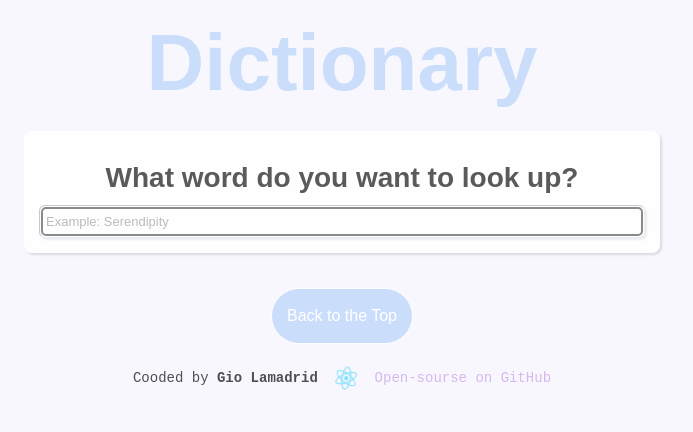
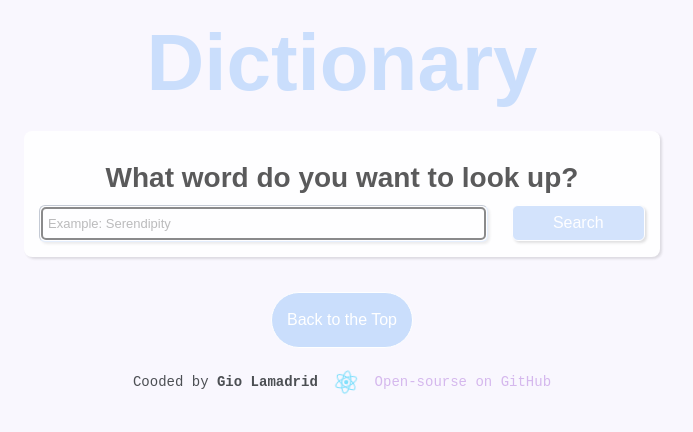
Before and after one commit to digitaleAffen/dictionary, a React (Create React App) app: page / in a window 1280 px wide. Shown: the top 432 px of the page, without its empty margins (298-991 px from the left). Built offline with nearby package versions, Linux system fonts and the light colour scheme; no server answers.

Commit message:
Setup search Button

```diff
--- a/src/App.css
+++ b/src/App.css
@@ -74,7 +74,7 @@ a:hover {
   }
 }
 
-@media (max-width: 768px) {
+@media (max-width: 576px) {
   .container {
     max-width: 360px;
   }
--- a/src/Dictionary.css
+++ b/src/Dictionary.css
@@ -24,15 +24,32 @@
 .searchBar {
   border-color: #cadefc;
   font-size: small;
-  padding: 5px;
+  padding: 7px;
 }
 
 .searchBar:focus-visible {
   opacity: 0.6;
 }
 
+.search-button {
+  background: #cadefc;
+  border: 1px solid;
+  border-radius: 50px;
+  color: white;
+  padding: 5px;
+}
+.search-button:hover {
+  background: #cca8e9;
+  color: white;
+  transition: all 150ms ease-in-out;
+}
+
 @media (max-width: 768px) {
   .Dictionary h1 {
     font-size: 19px;
   }
+
+  .search-button {
+    margin-top: 10px;
+  }
 }
--- a/src/Dictionary.js
+++ b/src/Dictionary.js
@@ -52,6 +52,8 @@ export default function Dictionary(props) {
         <section>
           <h1>What word do you want to look up?</h1>
           <form onSubmit={handleSubmit}>
+            <div className="row">
+              <div className="col-md-9">
                 <input
                   type="search"
                   autoFocus={true}
@@ -59,6 +61,12 @@ export default function Dictionary(props) {
                   placeholder="Example: Serendipity"
                   className="searchBar"
                 />
+              </div>
+
+              <div className="col-md-3">
+                <input type="submit" value="Search" className="search-button" />
+              </div>
+            </div>
           </form>
         </section>
         <WordData results={results} />
```
Lines whose indentation alone changed are shown as unchanged.
